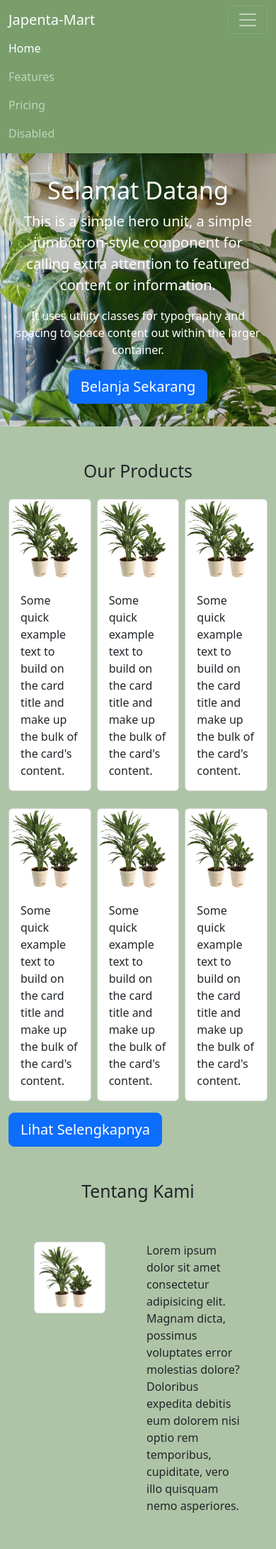
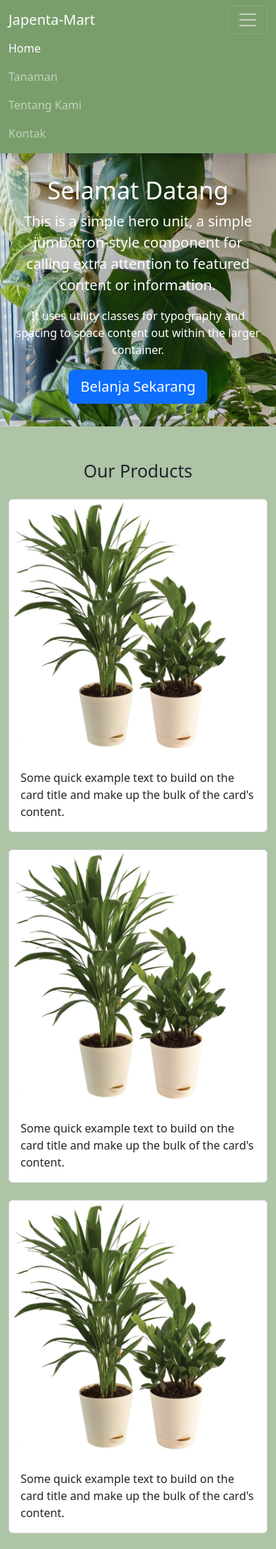
Before and after one commit to eko-rahmat/web-japenta-mart, a PHP site: page / in a window 390 px wide, after a click that opens the changed part. Shown: the top 2183 px of the page at 71% size. Run offline with PHP 8.4, Linux system fonts and the light colour scheme.

Commit message:
update html

```diff
--- /dev/null
+++ b/connect.php
@@ -0,0 +1,3 @@
+<?php
+
+?>
--- a/css/style.css
+++ b/css/style.css
@@ -1,3 +1,8 @@
+*{
+    margin: 0;
+    padding: 0;
+}
+
 body{
     background-color: #aec4a6;
 }
@@ -17,10 +22,18 @@ svg{
     color: #799E6C;
 }
 
+svg:hover{
+    color: white;
+}
+
 .link-kontak{
     text-decoration: none;
     color: #799E6C;
     font-weight: bold;
+}
+
+.link-kontak:hover{
+    color: white;
 }
 
 .total{
--- a/index.html
+++ b/index.html
@@ -27,13 +27,13 @@
                     <a class="nav-link active" aria-current="page" href="#">Home</a>
                   </li>
                   <li class="nav-item">
-                    <a class="nav-link" href="#">Features</a>
+                    <a class="nav-link" href="#produk">Tanaman</a>
                   </li>
                   <li class="nav-item">
-                    <a class="nav-link" href="#">Pricing</a>
+                    <a class="nav-link" href="#tentang">Tentang Kami</a>
                   </li>
                   <li class="nav-item">
-                    <a class="nav-link" href="#">Disabled</a>
+                    <a class="nav-link" href="#kontak">Kontak</a>
                   </li>
                 </ul>
               </div>
@@ -58,7 +58,7 @@
                   </div>
               </div>
               <div class="row g-2">
-                  <div class="col-4 mb-3">
+                  <div class="col-sm-4 mb-3">
                     <div class="card">
                         <img src="img/plant1.jpg" class="card-img-top" alt="plant1">
                         <div class="card-body">
@@ -66,7 +66,7 @@
                         </div>
                     </div>
                   </div>
-                  <div class="col-4 mb-3">
+                  <div class="col-sm-4 mb-3">
                     <div class="card">
                         <img src="img/plant1.jpg" class="card-img-top" alt="plant1">
                         <div class="card-body">
@@ -74,7 +74,7 @@
                         </div>
                     </div>
                   </div>
-                  <div class="col-4 mb-3">
+                  <div class="col-sm-4 mb-3">
                     <div class="card">
                         <img src="img/plant1.jpg" class="card-img-top" alt="plant1">
                         <div class="card-body">
@@ -82,7 +82,7 @@
                         </div>
                     </div>
                   </div>
-                  <div class="col-4 mb-3">
+                  <div class="col-sm-4 mb-3">
                     <div class="card">
                         <img src="img/plant1.jpg" class="card-img-top" alt="plant1">
                         <div class="card-body">
@@ -90,7 +90,7 @@
                         </div>
                     </div>
                   </div>
-                  <div class="col-4 mb-3">
+                  <div class="col-sm-4 mb-3">
                     <div class="card">
                         <img src="img/plant1.jpg" class="card-img-top" alt="plant1">
                         <div class="card-body">
@@ -98,7 +98,7 @@
                         </div>
                     </div>
                   </div>
-                  <div class="col-4 mb-3">
+                  <div class="col-sm-4 mb-3">
                     <div class="card">
                         <img src="img/plant1.jpg" class="card-img-top" alt="plant1">
                         <div class="card-body">
--- a/pesan.html
+++ b/pesan.html
@@ -51,6 +51,7 @@
                         <img src="img/plant1.jpg" alt="plant1" class="img-fluid">
                     </div>
                     <div class="col">
+                        <h4 class="text-center pb-3">Mangga Arumanis</h4>
                         <div class="total pt-2">
                             <p>Jumlah : 1</p>
                             <p>Total harga : Rp 150.000,-</p>
--- a/tambah.html
+++ b/tambah.html
@@ -29,6 +29,8 @@
                         <textarea name="deskripsi" id="desc" class="form-control mb-3" rows="3"></textarea><br>
                         <label for="harga">Harga</label>
                         <input type="text" name="harga" class="form-control"><br>
+                        <label for="stok">Stok</label>
+                        <input type="text" name="stok" class="form-control"><br>
                         <label for="image">Upload Gambar</label><br>
                         <input type="file"><br>
                         <input type="submit" name="submit" id="submit" value="Tambah" class="btn btn-primary mt-3">
```
Also changed, not shown: detail.html (+5 -2 lines), produk.html (+6 -6 lines).
